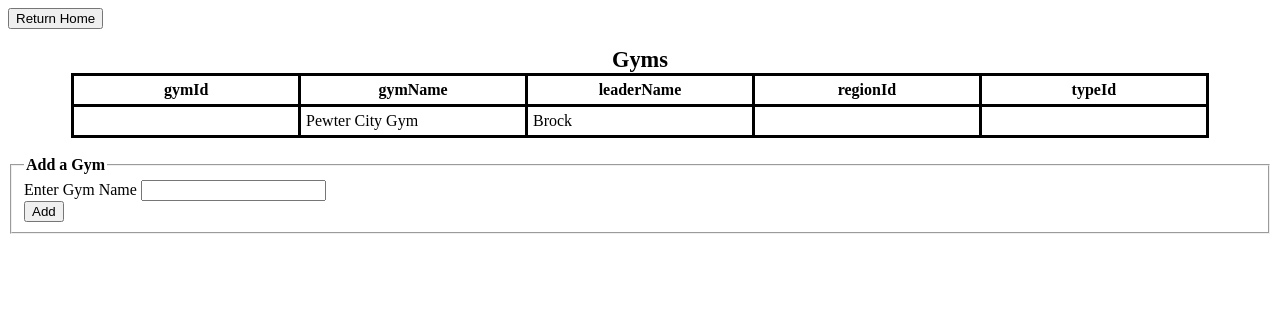
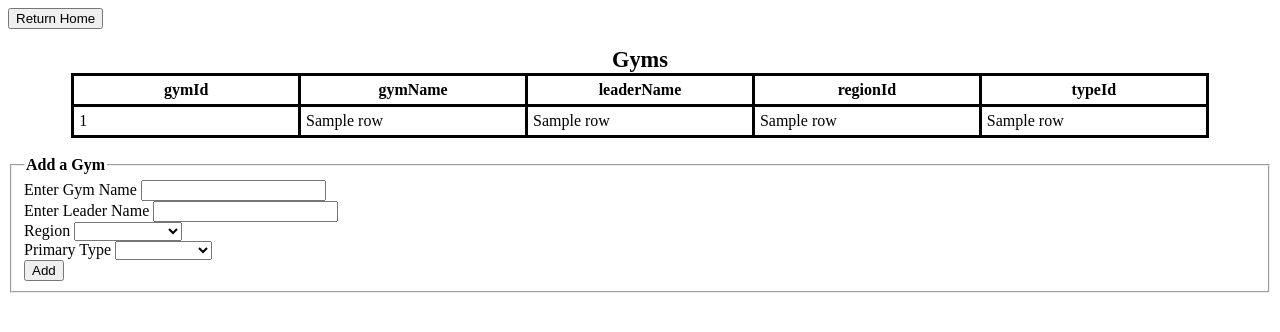
Before and after one commit to KyleBrogdon/PokemonDB, a Flask app: template templates/gyms.html in a window 1280 px wide. Shown: the top 332 px of the page. Run offline with Flask 2, Linux system fonts and the light colour scheme; the template is opened without the code that fills it: most values are stand-ins (such as "Sample title", 1, 10 or a date in 2020).

Commit message:
gyms working

```diff
--- a/app.py
+++ b/app.py
@@ -133,11 +133,26 @@ def regions():
     # query to add a region by name
     return render_template("regions.html")
 
-@app.route('/gyms.html')
+@app.route('/gyms.html', methods = ['GET', 'POST'])
 def gyms():
-    # query to display gyms
-
-    # query to add a gym by name
+    db_connection = connect_to_database()
+    if request.method == 'GET':
+        regionQuery = 'SELECT * FROM Regions'  # populates dropdown menus
+        typeQuery = 'SELECT * FROM Types'   # populates dropdown menus
+        query = 'SELECT * FROM Gyms'
+        result = execute_query(db_connection, query).fetchall()
+        regions = execute_query(db_connection, regionQuery).fetchall()
+        types = execute_query(db_connection, typeQuery).fetchall()
+        return render_template('gyms.html', rows = result, regions = regions, types = types)
+    if request.method == 'POST':
+        gymName = request.values.get('Add Gym')
+        leaderName = request.values.get('Add Leader')
+        regionId = request.values.get('Pokemon Region')
+        typeId = request.values.get('TypeId')
+        data = (gymName, leaderName, regionId, typeId)
+        query = 'INSERT into Gyms (gymName, leaderName, regionId, typeId) VALUES (%s, %s, %s, %s)'
+        execute_query(db_connection, query, data)
+        return redirect(url_for('gyms'))
 
     return render_template("gyms.html")
 
--- a/templates/gyms.html
+++ b/templates/gyms.html
@@ -25,24 +25,43 @@
                 </tr>
             </thead>
             <tbody>
+                {% for r in rows %}
                 <tr>
-                    <td></td>
-                    <td>Pewter City Gym</td>
-                    <td>Brock</td>
-                    <td></td>
-                    <td></td>
-                </tr>
-                </tr>
+                    <td>{{r.0}}</td>
+                    <td>{{r[1]}}</td>
+                    <td>{{r[2]}}</td>
+                    <td>{{r[3]}}</td>
+                    <td>{{r[4]}}</td>
+                {% endfor %}
             </tbody>
         </table>
         <br>
-    <form>
+    <form action = '' method = 'POST'>
         <fieldset>
             <legend>Add a Gym</legend>
             <label for="Add Gym">Enter Gym Name</label>
-            <input type="text" id = "Add Gym">
+            <input type="text" id = "Add Gym" name = 'Add Gym'>
             <br>
-            <button type="button">Add</button>
+            <label for="Add Leader">Enter Leader Name</label>
+            <input type="text" id = "Add Leader" name = 'Add Leader'>
+            <br>
+            <label for="Pokemon Region">Region</label>
+            <select name="Pokemon Region" id = "Pokemon Region">
+                <option disabled selected value></option>
+                {% for x in regions%}
+                <option value = "{{x[0]}}">{{x[1]}}</option>
+                {% endfor %}
+            </select>
+            <br>
+            <label for="Type">Primary Type</label>
+            <select name="TypeId" id = "TypeId">
+                <option disabled selected value>  </option>
+                {% for y in types%}
+                <option value = "{{y[0]}}">{{y[1]}}</option>
+                {% endfor %}
+            </select>
+            <br>
+            <button type="submit" name = 'addButton' value = 'addButton'>Add</button>
         </fieldset>
     </form>
     {% endblock %}
```
